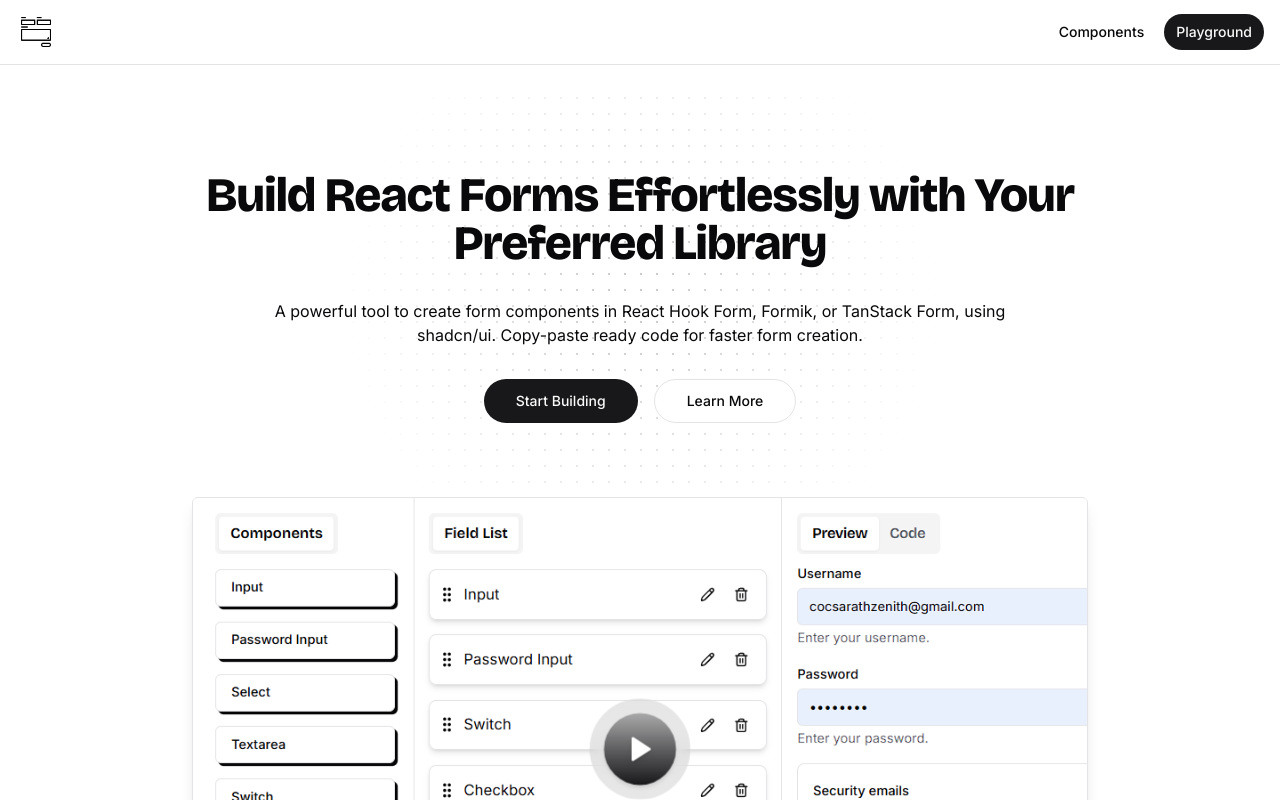
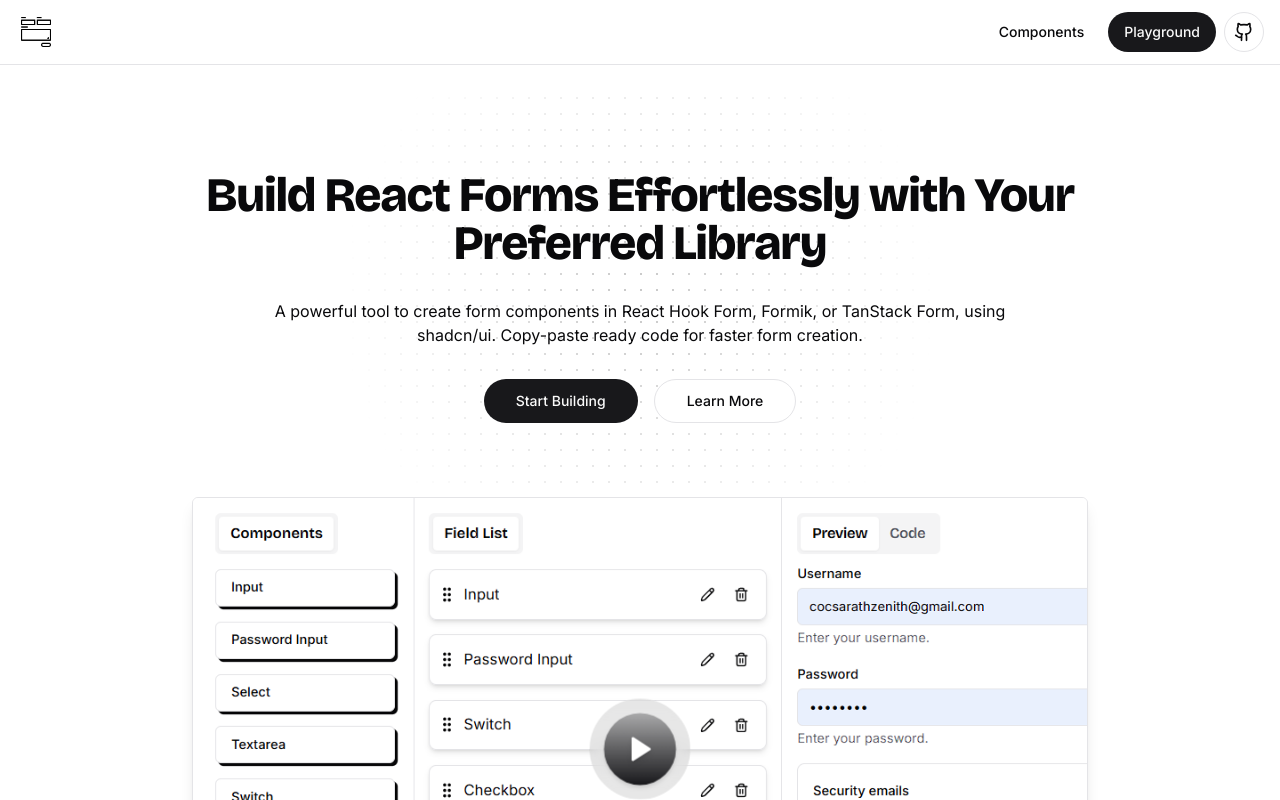
Before and after one commit to SarathAdhi/React-Form-Builder, a Next.js app: page / in a window 1280 px wide. Shown: the top 800 px of the page. Built offline with nearby package versions, Linux system fonts and the light colour scheme.

Commit message:
ui: added github repo link

```diff
--- a/src/app/layout.tsx
+++ b/src/app/layout.tsx
@@ -12,8 +12,9 @@ const bricolageGrotesque = Bricolage_Grotesque({
 });
 
 export const metadata: Metadata = {
-  title: "Create Next App",
-  description: "Generated by create next app",
+  title: "React Forms",
+  description:
+    "A powerful form-building tool that enables users to effortlessly create, customize, and validate forms directly within their web applications.",
 };
 
 export default function RootLayout({
--- a/src/components/navbar/index.tsx
+++ b/src/components/navbar/index.tsx
@@ -6,7 +6,7 @@ import {
   DropdownMenuTrigger,
 } from "@/components/ui/dropdown-menu";
 import { VariantProps } from "class-variance-authority";
-import { Menu } from "lucide-react";
+import { GithubIcon, Menu } from "lucide-react";
 import Image from "next/image";
 import Link from "next/link";
 
@@ -80,11 +80,7 @@ const Navbar = () => {
               if (!hasItems) {
                 return (
                   <li key={title}>
-                    <Button
-                      variant={variant || "ghost"}
-                      rounded="full"
-                      size="sm"
-                    >
+                    <Button variant={variant || "ghost"} rounded="full">
                       <Link href={href!}>{title}</Link>
                     </Button>
                   </li>
@@ -92,13 +88,10 @@ const Navbar = () => {
               }
 
               return (
-                <DropdownMenu key={title}>
+                <li key={title}>
+                  <DropdownMenu>
                     <DropdownMenuTrigger asChild>
-                    <Button
-                      variant={variant || "ghost"}
-                      rounded="full"
-                      size="sm"
-                    >
+                      <Button variant={variant || "ghost"} rounded="full">
                         {title}
                       </Button>
                     </DropdownMenuTrigger>
@@ -111,8 +104,20 @@ const Navbar = () => {
                       ))}
                     </DropdownMenuContent>
                   </DropdownMenu>
+                </li>
               );
             })}
+
+            <li>
+              <Button variant="outline" rounded="full" size="icon" asChild>
+                <a
+                  target="_blank"
+                  href="https://github.com/SarathAdhi/React-Form-Builder"
+                >
+                  <GithubIcon className="!size-5" />
+                </a>
+              </Button>
+            </li>
           </ul>
         </nav>
 
```
Lines whose indentation alone changed are shown as unchanged.
